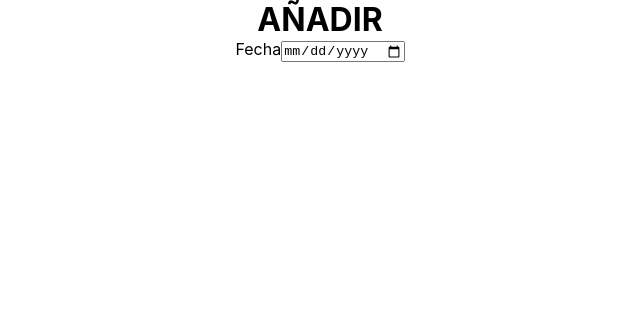
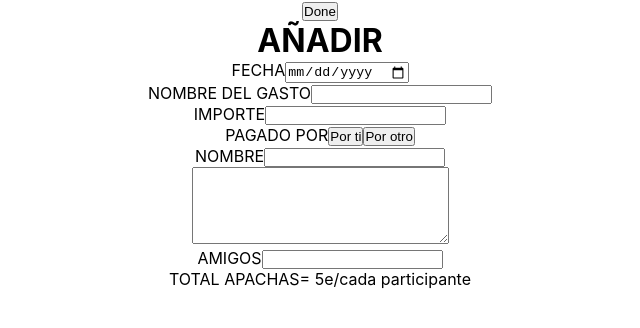
Before and after one commit to candymd/appaches, a React (Create React App) app in the folder frontend/: page /form in a window 1280 px wide. Shown: the top 328 px of the page, without its empty margins (320-960 px from the left). Built offline with nearby package versions, Linux system fonts and the light colour scheme; no server answers.

Commit message:
formulario, implementada estuctura

```diff
--- a/frontend/src/components/Form/Form.js
+++ b/frontend/src/components/Form/Form.js
@@ -4,13 +4,41 @@ import './Form.css'
 function Form() {
 return (
     <>
-    <h1>AÑADIR</h1>
-    <div className="input-group-row-3">
-        <div>
-            <label htmlFor="">Fecha</label>
-            <input  type="date" id="date"  name="experience_date" className=""/>
+        <button>Done</button>
+        <h1>AÑADIR</h1>
+        <div className="input-group-row-3">
+            <div>
+                <label htmlFor="">FECHA</label>
+                <input type="date" id="date" name="experience_date" className=""/>
+            </div>
+            <div>
+                <label htmlFor="">NOMBRE DEL GASTO</label>
+                <input id="ticket-name" required name="user_name" className=""/>
+            </div>
+            <div>
+                <label htmlFor="price">IMPORTE</label>
+                <input type="number" id="import" name="import" className="form-price"/>
+            </div>
+            <div>
+                <label htmlFor="">PAGADO POR</label>
+                <button>Por ti</button>
+                <button>Por otro</button>
+            </div>
+            <div>
+                <label htmlFor="">NOMBRE</label>
+                <input id="friend-name" required name="user_name" className=""/>
+            </div>
+            <div>
+                <textarea cols="30" rows="5" className="text"></textarea>
+            </div>
+            <div>
+                <label htmlFor="">AMIGOS</label>
+                <input type="text" name="username" className="text"/>
+            </div>
+            <div>
+                <p>TOTAL APACHAS= 5e/cada participante</p>
+            </div>
         </div>
-    </div>
     </>
 )
 }
```
